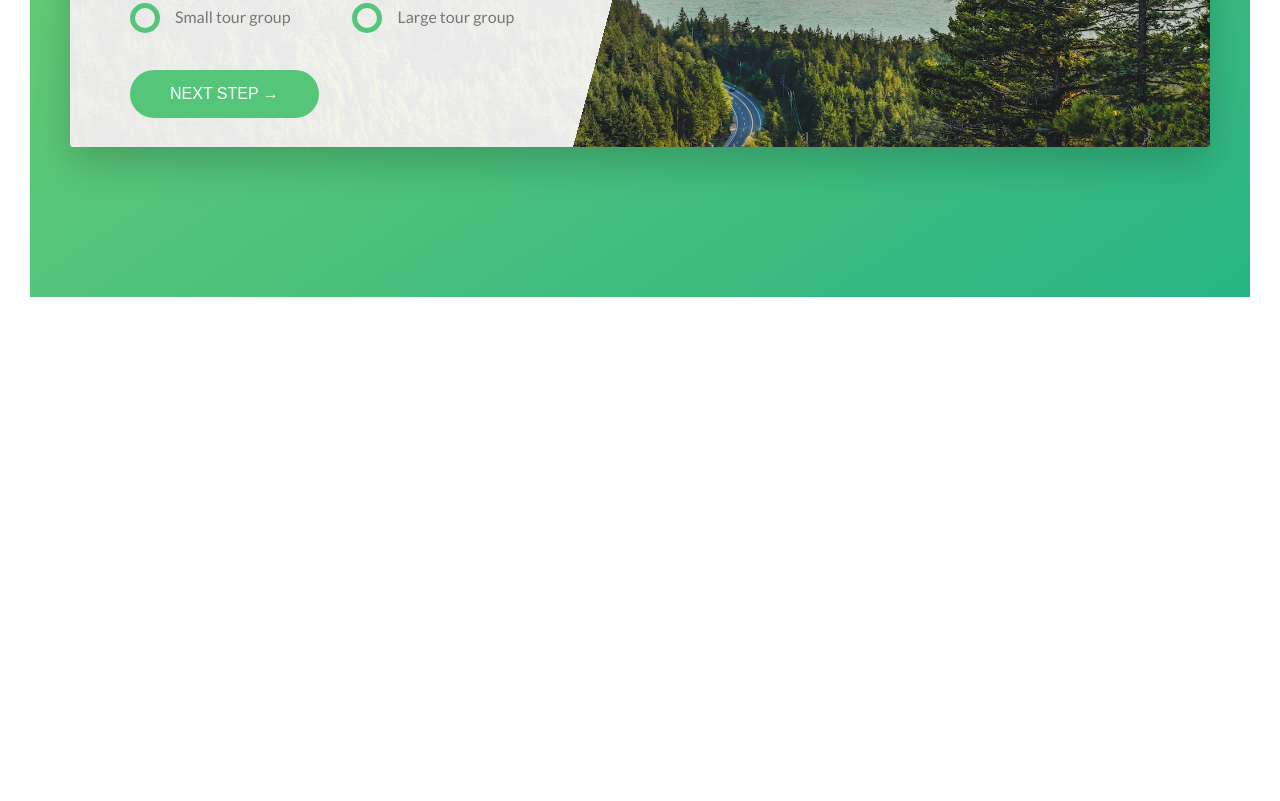
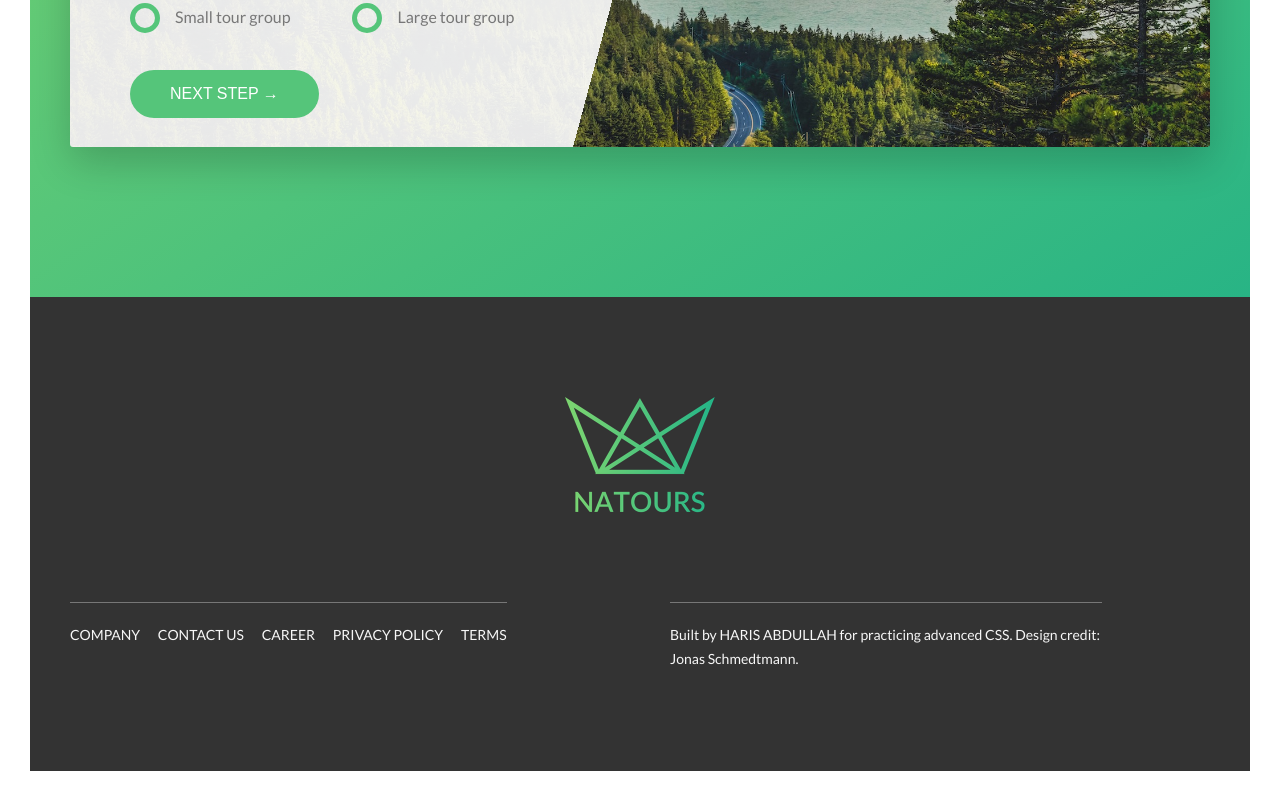
Before and after one commit to Harisabdullah/natours, a plain HTML site: page index.html in a window 1280 px wide. Shown: the part 5012-5813 px from the top of the page. Before the commit the page ends 5339 px from the top, so only its background shows below. Drawn offline with Linux system fonts and the light colour scheme.

Commit message:
Built a footer

```diff
--- a/css/style.css
+++ b/css/style.css
@@ -505,6 +505,42 @@ body {
   .row .col-3-of-4 {
     width: calc((3 * (100% - 3 * 6rem) / 4) + (2 * 6rem)); }
 
+.footer {
+  background-color: #333;
+  padding: 10rem 0;
+  font-size: 1.4rem;
+  color: #f7f7f7; }
+  .footer__logo-box {
+    text-align: center;
+    margin-bottom: 8rem; }
+  .footer__logo {
+    width: 15rem;
+    height: auto; }
+  .footer__navigation {
+    border-top: 0.1rem solid #777777;
+    padding-top: 2rem;
+    display: inline-block; }
+  .footer__list {
+    list-style: none; }
+  .footer__item {
+    display: inline-block; }
+    .footer__item:not(:last-child) {
+      margin-right: 1.5rem; }
+  .footer__link:link, .footer__link:visited {
+    color: #f7f7f7;
+    background-color: #333;
+    text-decoration: none;
+    text-transform: uppercase;
+    display: inline-block;
+    transition: all .3s; }
+  .footer__link:hover, .footer__link:active {
+    color: #55c57a;
+    transform: scale(1.1); }
+  .footer__copyright {
+    border-top: 0.1rem solid #777777;
+    padding-top: 2rem;
+    width: 80%; }
+
 .section-about {
   background-color: #f7f7f7;
   padding: 25rem 0;
--- a/index.html
+++ b/index.html
@@ -292,6 +292,30 @@
             </section>
         </main>
 
+        <footer class="footer">
+            <div class="footer__logo-box">
+                <img src="img/logo-green-2x.png" alt="Full logo" class="footer__logo">
+            </div>
+            <div class="row">
+                <div class="col-1-of-2">
+                    <div class="footer__navigation">
+                        <ul class="footer__list">
+                            <li class="footer__item"><a href="#" class="footer__link">Company</a></li>
+                            <li class="footer__item"><a href="#" class="footer__link">Contact us</a></li>
+                            <li class="footer__item"><a href="#" class="footer__link">Career</a></li>
+                            <li class="footer__item"><a href="#" class="footer__link">Privacy policy</a></li>
+                            <li class="footer__item"><a href="#" class="footer__link">Terms</a></li>
+                        </ul>
+                    </div>
+                </div>
+                <div class="col-1-of-2">
+                    <p class="footer__copyright">
+                        Built by <a href="" class="footer__link">Haris Abdullah</a> for practicing advanced CSS. Design credit: Jonas Schmedtmann.
+                    </p>
+                </div>
+            </div>
+        </footer>
+
         <!--
         <section class="grid-test">
             <div class="row">
```
